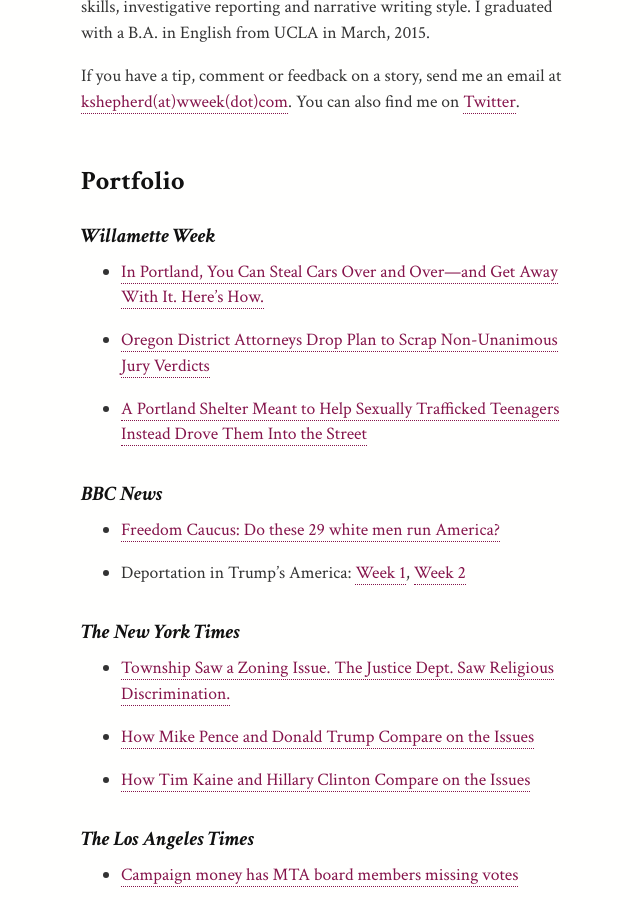
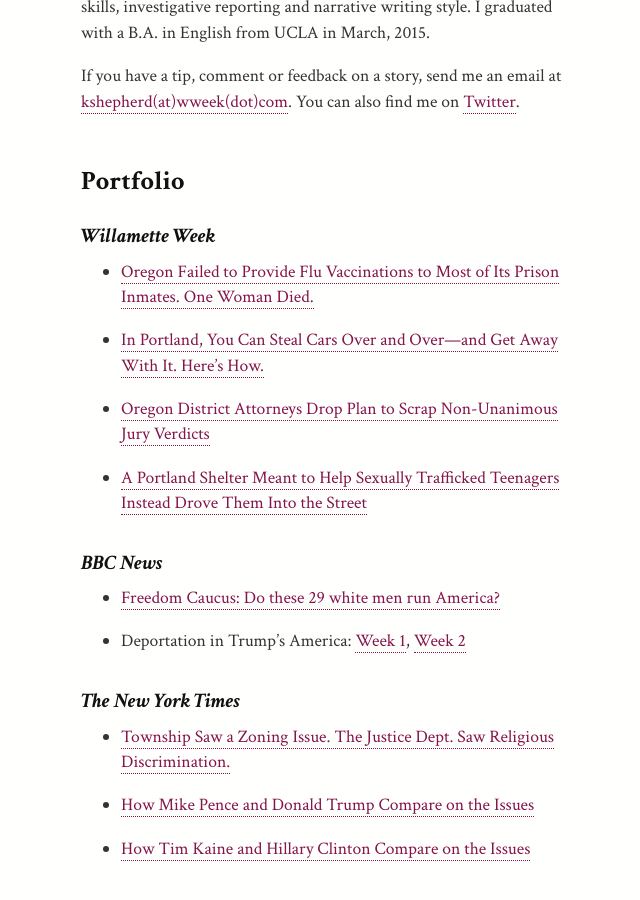
Before and after one commit to ksheps/ksheps.github.io, a Jekyll site: the page built from index.md, in a window 1280 px wide and 900 px high, scrolled down 878 px. Shown: the whole window, without its empty margins (309-949 px from the left). Built offline with Jekyll 4.4.1, drawn with Linux system fonts in a browser that asks for light colours.

Commit message:
Update index.md

```diff
--- a/index.md
+++ b/index.md
@@ -23,6 +23,8 @@ If you have a tip, comment or feedback on a story, send me an email at [kshepher
 ## Portfolio
 
 ### Willamette Week
+
+- [Oregon Failed to Provide Flu Vaccinations to Most of Its Prison Inmates. One Woman Died.](http://www.wweek.com/news/state/2018/03/21/oregon-failed-to-provide-flu-vaccinations-to-most-of-its-prison-inmates-one-woman-died/)
 
 - [In Portland, You Can Steal Cars Over and Over—and Get Away With It. Here’s How.](http://www.wweek.com/news/courts/2017/11/29/in-portland-you-can-steal-cars-over-and-over-and-get-away-with-it-heres-how/)
 
```
